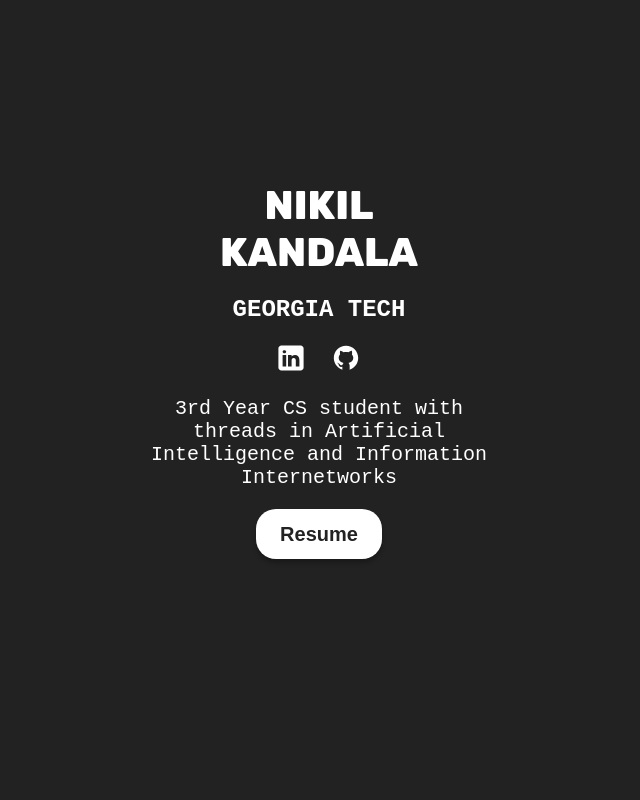
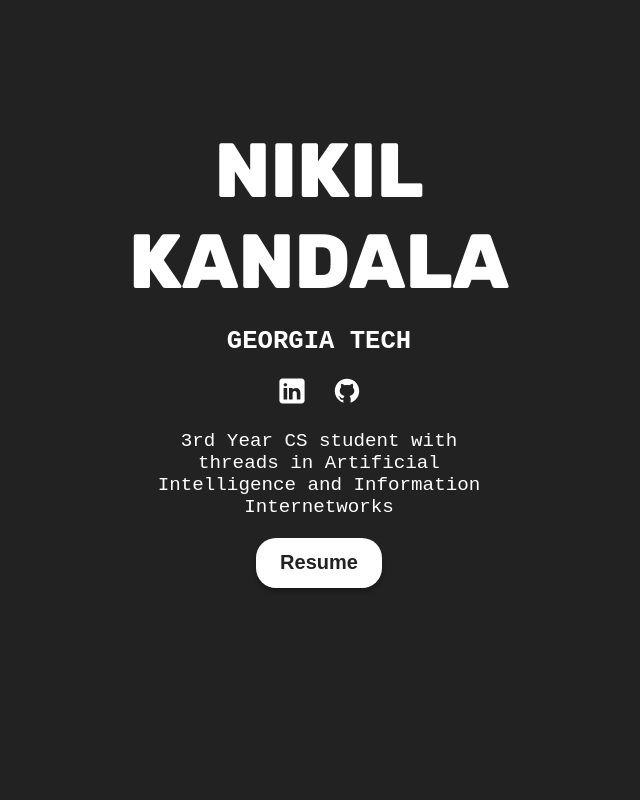
Before and after one commit to Nikil456/Personal-Website, a React (Vite) app: page / in a window 1280 px wide. Shown: the top 800 px of the page, without its empty margins (321-961 px from the left). Built offline with nearby package versions, Linux system fonts and the light colour scheme.

Commit message:
Added favicon and relative font sizes

```diff
--- a/index.html
+++ b/index.html
@@ -2,7 +2,7 @@
 <html lang="en">
   <head>
     <meta charset="UTF-8" />
-    <link rel="icon" type="image/svg+xml" href="/vite.svg" />
+    <link rel="icon" href="src/assets/tablogo.jpg"/>
     <meta name="viewport" content="width=device-width, initial-scale=1.0" />
     <link rel="preconnect" href="https://fonts.googleapis.com">
     <link rel="preconnect" href="https://fonts.gstatic.com" crossorigin>
--- a/src/App.css
+++ b/src/App.css
@@ -46,16 +46,19 @@
 }
 
 h2,h3 {
-  font-size: 20px;
+  /* font-size: 20px; */
+  font-size: 2vw;
 }
 
 h1 {
   font-family: 'Rubik', sans-serif;
-  font-size: 32px;
+  /* font-size: 32px; */
+  font-size: 6vw;
 }
 
 p {
-  font-size: 16px;
+  /* font-size: 16px; */
+  font-size: 1.5vw;
   font-weight: 300;
 }
 
@@ -72,13 +75,16 @@
     gap: 100px;
   }
   h1 {
-    font-size: 40px;
+    /* font-size: 40px; */
+    font-size: 6vw;
   }
   h2,h3 {
-    font-size: 24px;
+    /* font-size: 24px; */
+    font-size: 2vw;
   }
   p {
-    font-size: 20px;
+    /* font-size: 20px; */
+    font-size: 1.5vw;
   }
   .sectionTitle {
     margin-bottom: 60px;
@@ -89,7 +95,8 @@
       gap: 200px;
     }
     h1 {
-      font-size: 48px;
+      /* font-size: 48px; */
+      font-size: 6vw;
     }
     .sectionTitle {
       margin-bottom: 75px;
```
Also changed, not shown: src/assets/tablogo.jpg (added).
